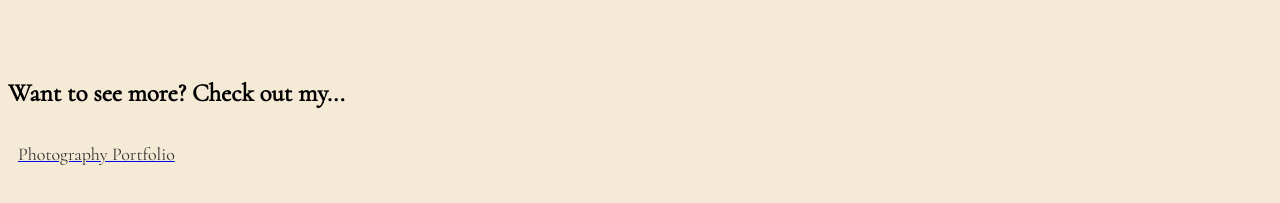
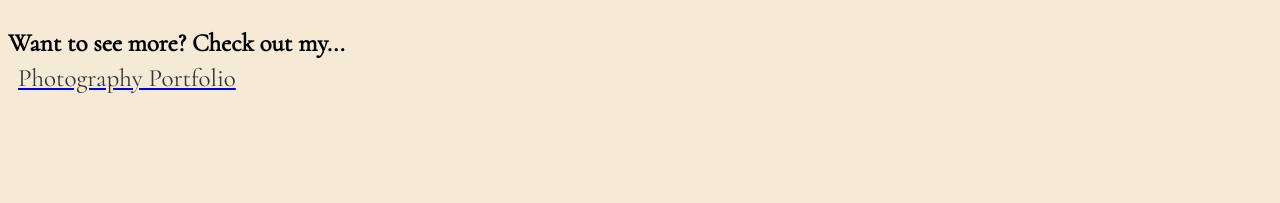
Before and after one commit to hanabel-m/Personal-Website, a plain HTML site: page work.html in a window 1280 px wide. Shown: the part 823-1026 px from the top of the page. Drawn offline with Linux system fonts and the light colour scheme.

Commit message:
Update workstyle.css

```diff
--- a/workstyle.css
+++ b/workstyle.css
@@ -180,8 +180,13 @@ body::after {
     color: #333;
     margin-left: 10px;
   }
-  h3{
+  .more{
     font-size: 25px;
     position: relative;
-    top: -10px;
+    top: -60px;
   }
+  .photography{
+    font-size: 25px;
+    position: relative;
+    top: -80px;
+  }
```
